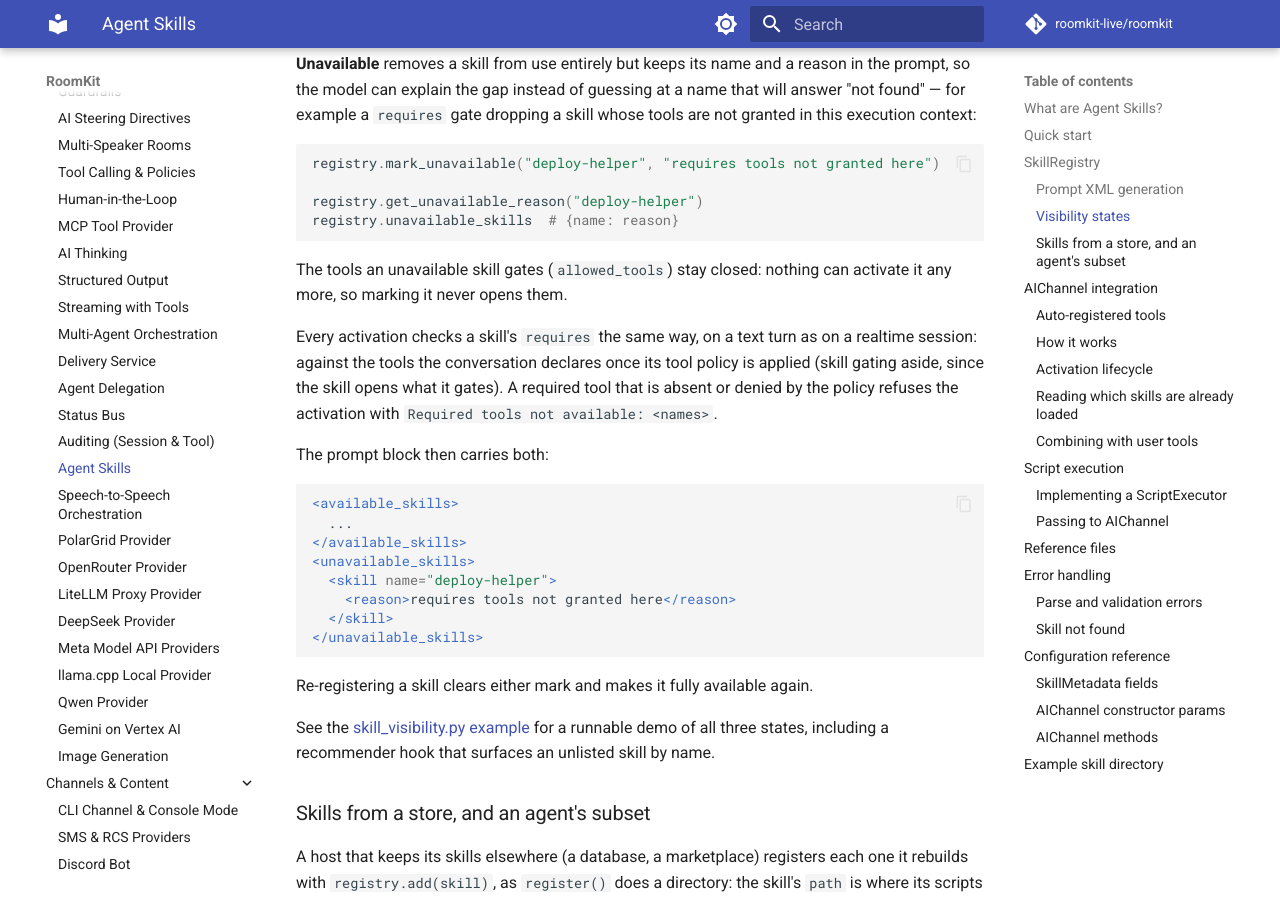
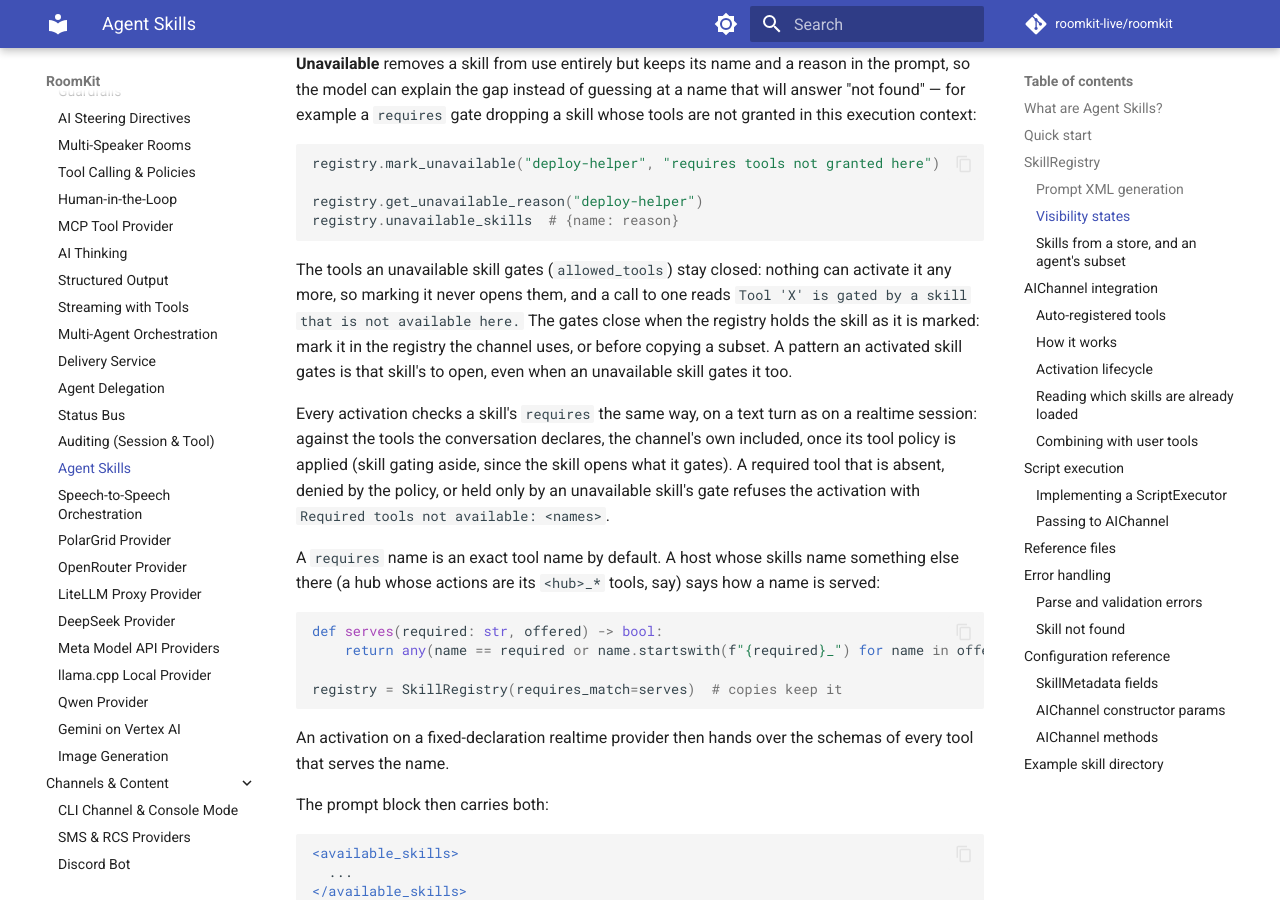
Before and after one commit to roomkit-live/roomkit-docs, an MkDocs documentation site: the page built from docs/guides/agent-skills.md, in a window 1280 px wide and 900 px high, scrolled down 3480 px. Built offline with MkDocs 1.6.1 and Material for MkDocs 9.7.7, drawn with Linux system fonts in a browser that asks for light colours; comment, search, counter and statistics services are not loaded.

Commit message:
docs(skills): per review, requires_match for a host's own names, closed gates and the channel's tools as requirements (RMK-429)

````diff
--- a/docs/guides/agent-skills.md
+++ b/docs/guides/agent-skills.md
@@ -166,13 +166,32 @@ registry.unavailable_skills  # {name: reason}
 ```
 
 The tools an unavailable skill gates (`allowed_tools`) stay closed: nothing can
-activate it any more, so marking it never opens them.
+activate it any more, so marking it never opens them, and a call to one reads
+`Tool 'X' is gated by a skill that is not available here.` The gates close
+when the registry holds the skill as it is marked: mark it in the registry the
+channel uses, or before copying a subset. A pattern an activated skill gates
+is that skill's to open, even when an unavailable skill gates it too.
 
 Every activation checks a skill's `requires` the same way, on a text turn as on
-a realtime session: against the tools the conversation declares once its tool
-policy is applied (skill gating aside, since the skill opens what it gates). A
-required tool that is absent or denied by the policy refuses the activation
-with `Required tools not available: <names>`.
+a realtime session: against the tools the conversation declares, the
+channel's own included, once its tool policy is applied (skill gating aside,
+since the skill opens what it gates). A required tool that is absent, denied
+by the policy, or held only by an unavailable skill's gate refuses the
+activation with `Required tools not available: <names>`.
+
+A `requires` name is an exact tool name by default. A host whose skills name
+something else there (a hub whose actions are its `<hub>_*` tools, say) says
+how a name is served:
+
+```python
+def serves(required: str, offered) -> bool:
+    return any(name == required or name.startswith(f"{required}_") for name in offered)
+
+registry = SkillRegistry(requires_match=serves)  # copies keep it
+```
+
+An activation on a fixed-declaration realtime provider then hands over the
+schemas of every tool that serves the name.
 
 The prompt block then carries both:
 
````
